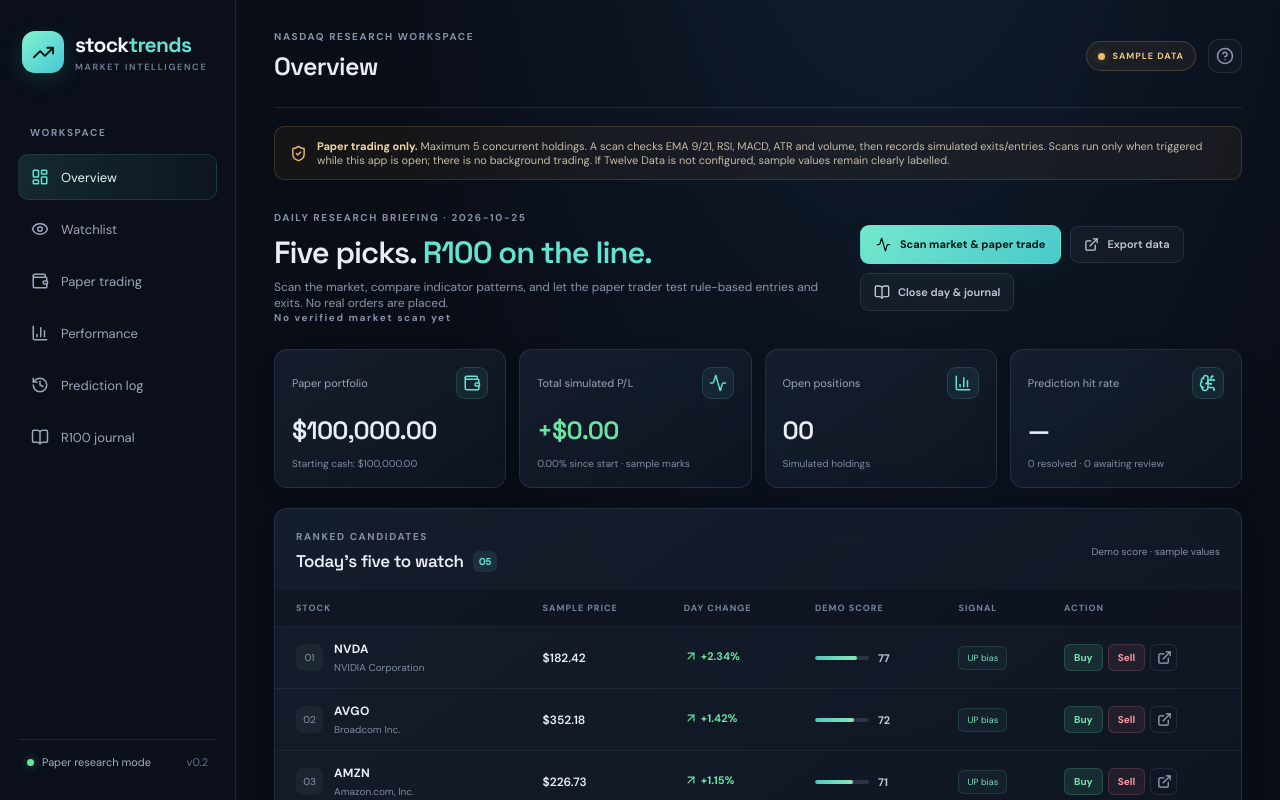
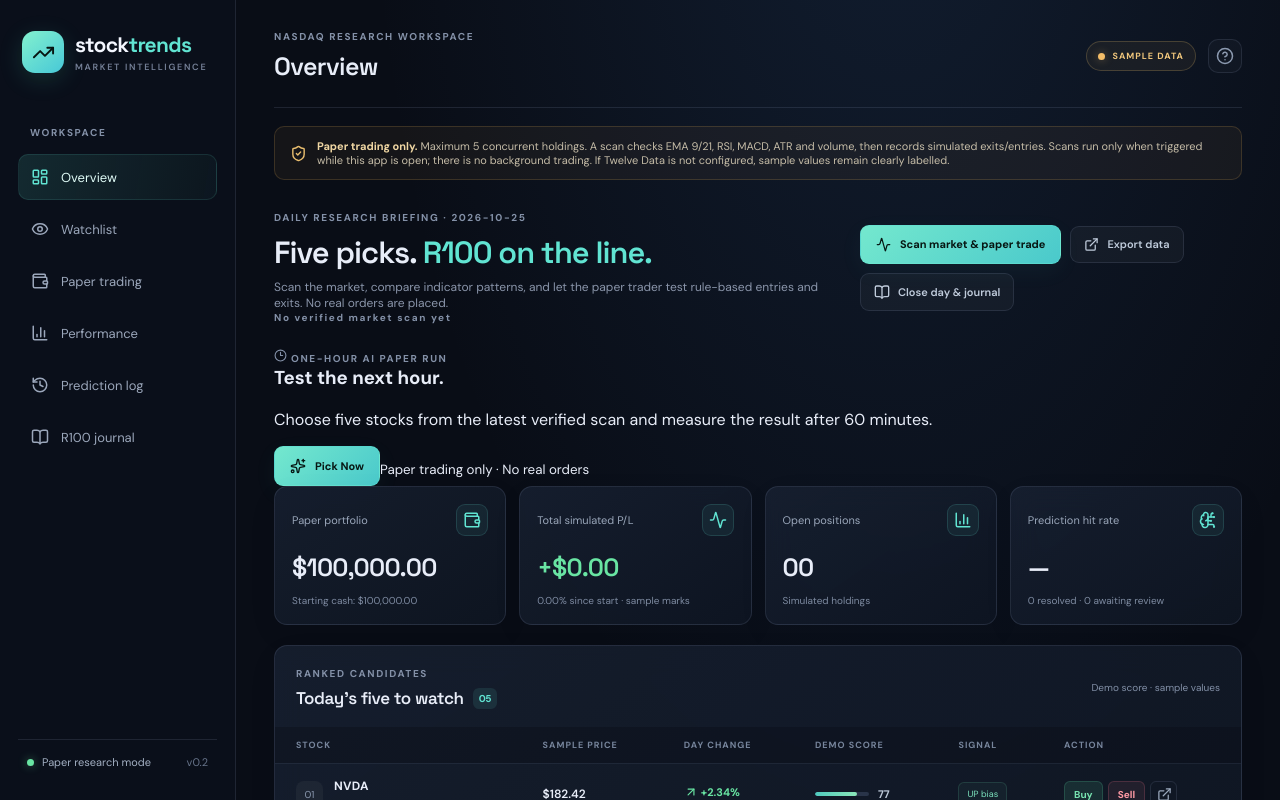
Before and after one commit to nicomonlineza-alt/Stocktrends, a React (Vite) app: page / in a window 1280 px wide. Shown: the top 800 px of the page. Built offline with nearby package versions, Linux system fonts and the light colour scheme.

Commit message:
Add compact one-hour Pick Now paper session

```diff
--- a/src/App.jsx
+++ b/src/App.jsx
@@ -78,6 +78,10 @@ export default function App() {
   const [notice, setNotice] = useState('');
   const [selected, setSelected] = useState(null);
   const [tradeSize, setTradeSize] = useState('1');
+  const [hourSession, setHourSession] = useState(() => readStore('stocktrends-one-hour-session-v1', null));
+  const [hourStarting, setHourStarting] = useState(false);
+  const [hourFinishing, setHourFinishing] = useState(false);
+  const [hourNow, setHourNow] = useState(Date.now());
 
   useEffect(() => { localStorage.setItem(STORE.cash, JSON.stringify(cash)); }, [cash]);
   useEffect(() => { localStorage.setItem(STORE.positions, JSON.stringify(positions)); }, [positions]);
@@ -87,6 +91,8 @@ export default function App() {
   useEffect(() => { localStorage.setItem('stocktrends-live-stocks-v1', JSON.stringify(liveStocks)); }, [liveStocks]);
   useEffect(() => { localStorage.setItem('stocktrends-last-scan-v1', JSON.stringify(lastScanAt)); }, [lastScanAt]);
   useEffect(() => { localStorage.setItem('stocktrends-market-status-v1', JSON.stringify(marketStatus)); }, [marketStatus]);
+  useEffect(() => { localStorage.setItem('stocktrends-one-hour-session-v1', JSON.stringify(hourSession)); }, [hourSession]);
+  useEffect(() => { const timer = setInterval(() => setHourNow(Date.now()), 1000); return () => clearInterval(timer); }, []);
 
   // Lock the daily picks only after a verified market scan is available; never overwrite a saved day.
   useEffect(() => {
@@ -265,6 +271,59 @@ export default function App() {
     }
   }
 
+
+  async function startOneHourPick() {
+    if (hourStarting || hourFinishing || (hourSession && !hourSession.completedAt)) return;
+    if (!liveStocks.length) {
+      setNotice('Run “Scan market & paper trade” first so Pick Now uses verified market data, not sample prices.');
+      return;
+    }
+    setHourStarting(true);
+    try {
+      const candidates = rankCandidates(liveStocks).slice(0, 5);
+      const picks = [];
+      for (const stock of candidates) {
+        const response = await fetch(`/api/market-data?symbol=${encodeURIComponent(stock.symbol)}&interval=1min&outputsize=21`);
+        const payload = await response.json();
+        if (!response.ok || !payload.candles?.length) throw new Error(payload.error || `Could not get a verified entry price for ${stock.symbol}.`);
+        const latest = [...payload.candles].sort((a,b) => String(a.datetime).localeCompare(String(b.datetime))).at(-1);
+        picks.push({ symbol: stock.symbol, name: stock.name, score: stock.score, entryPrice: Number(latest.close), entryTime: latest.datetime, direction: stock.action === 'SELL' ? 'DOWN' : 'UP', reason: stock.reason });
+      }
+      const startedAt = new Date().toISOString();
+      setHourSession({ id: crypto.randomUUID?.() || String(Date.now()), startedAt, endsAt: new Date(Date.now() + 60 * 60 * 1000).toISOString(), stakePerPick: 1000, picks, dataMode: 'live', status: 'running' });
+      setNotice('One-hour paper session started. Prices are tracked for research only; no real orders are placed.');
+    } catch (error) {
+      setNotice(`Pick Now could not start: ${error?.message || 'Live market data unavailable.'}`);
+    } finally { setHourStarting(false); }
+  }
+
+  async function finishOneHourPick(session = hourSession) {
+    if (!session || session.completedAt || hourFinishing) return;
+    setHourFinishing(true);
+    try {
+      const picks = [];
+      for (const pick of session.picks) {
+        const response = await fetch(`/api/market-data?symbol=${encodeURIComponent(pick.symbol)}&interval=1min&outputsize=21`);
+        const payload = await response.json();
+        if (!response.ok || !payload.candles?.length) throw new Error(payload.error || `Could not verify the closing price for ${pick.symbol}.`);
+        const latest = [...payload.candles].sort((a,b) => String(a.datetime).localeCompare(String(b.datetime))).at(-1);
+        const exitPrice = Number(latest.close);
+        const changePct = (exitPrice - pick.entryPrice) / pick.entryPrice * 100;
+        picks.push({ ...pick, exitPrice, exitTime: latest.datetime, changePct, pnl: session.stakePerPick * changePct / 100 });
+      }
+      const pnl = picks.reduce((sum, pick) => sum + pick.pnl, 0);
+      setHourSession({ ...session, picks, completedAt: new Date().toISOString(), status: 'completed', pnl, endingValue: picks.length * session.stakePerPick + pnl });
+      setNotice(`One-hour paper session complete: ${pnl >= 0 ? 'profit' : 'loss'} R${Math.abs(pnl).toFixed(2)} (simulated).`);
+    } catch (error) {
+      setNotice(`Could not verify the one-hour result: ${error?.message || 'Live prices unavailable.'} The session remains open so you can retry.`);
+    } finally { setHourFinishing(false); }
+  }
+
+  useEffect(() => {
+    if (!hourSession || hourSession.completedAt || hourNow < new Date(hourSession.endsAt).getTime()) return;
+    finishOneHourPick(hourSession);
+  }, [hourNow, hourSession]);
+
   function resetPaperAccount() {
     if (!window.confirm('Reset simulated cash, positions and trade history? Daily prediction records will be preserved.')) return;
     setCash(STARTING_CASH); setPositions({}); setTrades([]);
@@ -349,6 +408,12 @@ export default function App() {
 
       <section className="welcome-row"><div><div className="eyebrow">DAILY RESEARCH BRIEFING · {todayKey()}</div><h2>Five picks. <span>R100 on the line.</span></h2><p>Scan the market, compare indicator patterns, and let the paper trader test rule-based entries and exits. No real orders are placed.</p><div className="eyebrow market-status-line">{marketStatus}{scanning ? ` · ${scanProgress.done}/${scanProgress.total}` : ''}</div>{learnedWeights.learned && <small className="subtle-label">Adaptive weights trained on {learnedWeights.sampleSize} closed paper trades</small>}</div><div className="welcome-actions"><button className="primary-button" onClick={scanMarket} disabled={scanning}><Activity size={15} /> {scanning ? `Scanning ${scanProgress.done}/${scanProgress.total}` : 'Scan market & paper trade'}</button><button className="secondary-button" onClick={exportData}><ExternalLink size={15} /> Export data</button><button className="secondary-button" onClick={closeDailySession} disabled={dailyJournal.some(entry => entry.id === todayKey())}><BookOpen size={16} /> {dailyJournal.some(entry => entry.id === todayKey()) ? 'Today saved' : 'Close day & journal'}</button></div></section>
 
+      {activeTab === 'Overview' && <section className="hour-pick-card">
+        <div className="hour-pick-copy"><div className="eyebrow"><Clock3 size={13}/> ONE-HOUR AI PAPER RUN</div><h3>Test the next hour.</h3><p>Choose five stocks from the latest verified scan and measure the result after 60 minutes.</p>
+        {hourSession && <div className="hour-session-status">{hourSession.completedAt ? <><strong className={hourSession.pnl >= 0 ? 'positive-text' : 'negative-text'}>{hourSession.pnl >= 0 ? '+' : '−'}R{Math.abs(hourSession.pnl).toFixed(2)}</strong><span>Final simulated P/L · {new Date(hourSession.completedAt).toLocaleString()}</span></> : <><strong>{Math.max(0, Math.ceil((new Date(hourSession.endsAt).getTime() - hourNow) / 1000 / 60))} min remaining</strong><span>Started {new Date(hourSession.startedAt).toLocaleTimeString()} · tracking 5 picks</span></>}</div>}
+        </div><div className="hour-pick-action"><button className="primary-button pick-now-button" onClick={hourSession && !hourSession.completedAt ? () => setNotice('This one-hour session is already running.') : startOneHourPick} disabled={hourStarting || hourFinishing || Boolean(hourSession && !hourSession.completedAt)}><Sparkles size={16}/>{hourStarting ? 'Selecting…' : hourSession && !hourSession.completedAt ? 'Session running' : 'Pick Now'}</button><small>{hourFinishing ? 'Verifying latest prices…' : 'Paper trading only · No real orders'}</small></div>
+        {hourSession && <div className="hour-pick-results"><div className="hour-pick-table"><div className="hour-table-head"><span>STOCK</span><span>ENTRY</span><span>{hourSession.completedAt ? 'EXIT' : 'BIAS'}</span><span>{hourSession.completedAt ? 'P/L' : 'STATUS'}</span></div>{hourSession.picks.map(pick=><div className="hour-table-row" key={pick.symbol}><strong>{pick.symbol}</strong><span>{money(pick.entryPrice)}</span><span>{hourSession.completedAt ? money(pick.exitPrice) : pick.direction}</span><span className={hourSession.completedAt ? (pick.pnl >= 0 ? 'positive-text' : 'negative-text') : ''}>{hourSession.completedAt ? `${pick.pnl >= 0 ? '+' : '−'}R${Math.abs(pick.pnl).toFixed(2)}` : 'Tracking'}</span></div>)}</div>{hourSession.completedAt && <div className="hour-total"><span>One-hour total · R{(hourSession.picks.length * hourSession.stakePerPick).toLocaleString()} simulated stake</span><strong className={hourSession.pnl >= 0 ? 'positive-text' : 'negative-text'}>{hourSession.pnl >= 0 ? '+' : '−'}R{Math.abs(hourSession.pnl).toFixed(2)} ({signedPercent(hourSession.pnl / (hourSession.picks.length * hourSession.stakePerPick) * 100)})</strong><small>Calculated from verified market-data prices. Historical prices may update only when the market is open.</small></div>}</div>}
+      </section>}
       <section className="stats-grid">
         <StatCard label="Paper portfolio" value={money(portfolioValue)} detail={`Starting cash: ${money(STARTING_CASH)}`} icon={<Wallet size={18} />} />
         <StatCard label="Total simulated P/L" value={`${totalPnl >= 0 ? '+' : '−'}${money(Math.abs(totalPnl))}`} detail={`${signedPercent(totalPnl / STARTING_CASH * 100)} since start · sample marks`} tone={totalPnl >= 0 ? 'positive-text' : 'negative-text'} icon={<Activity size={18} />} />
```
